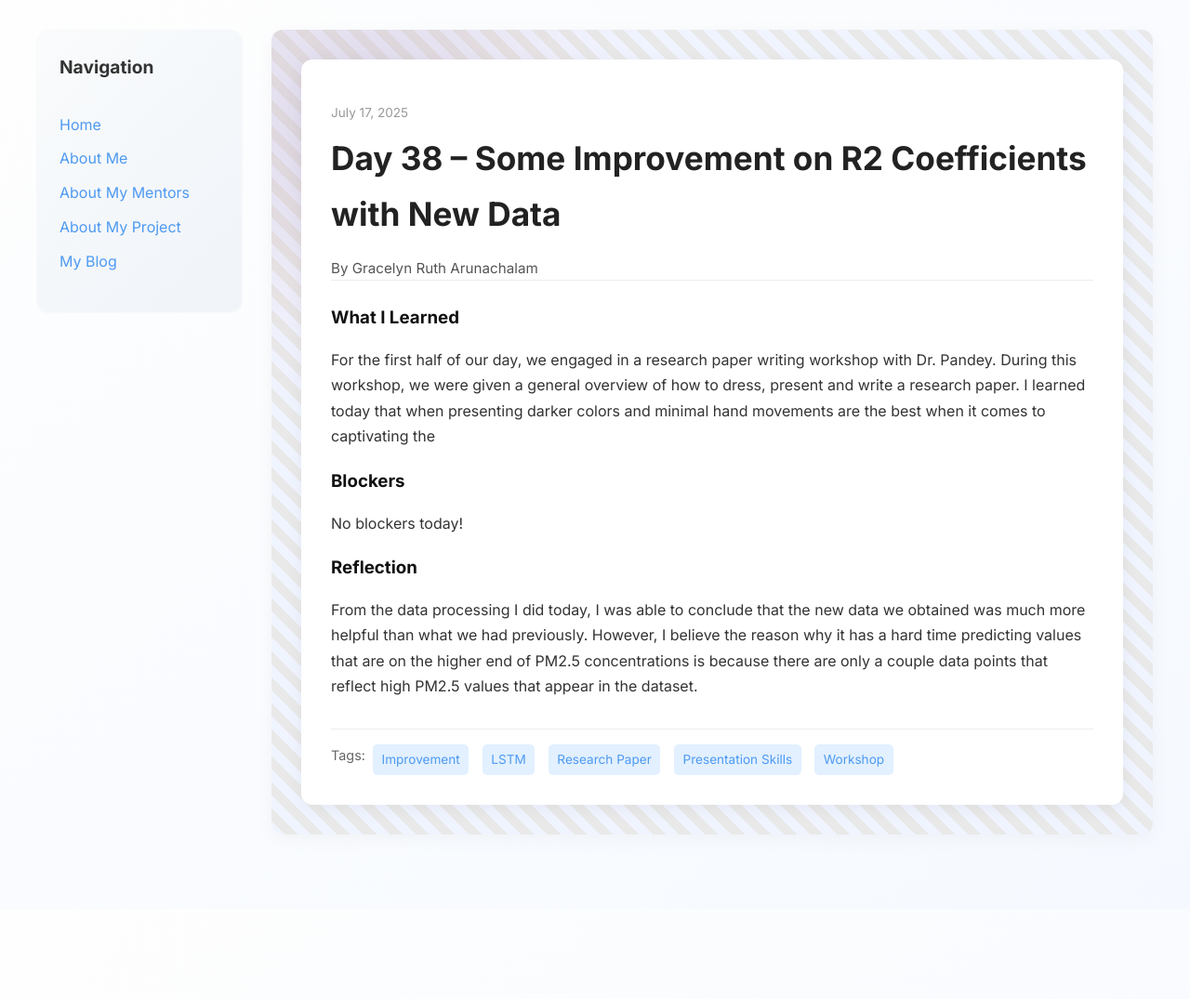
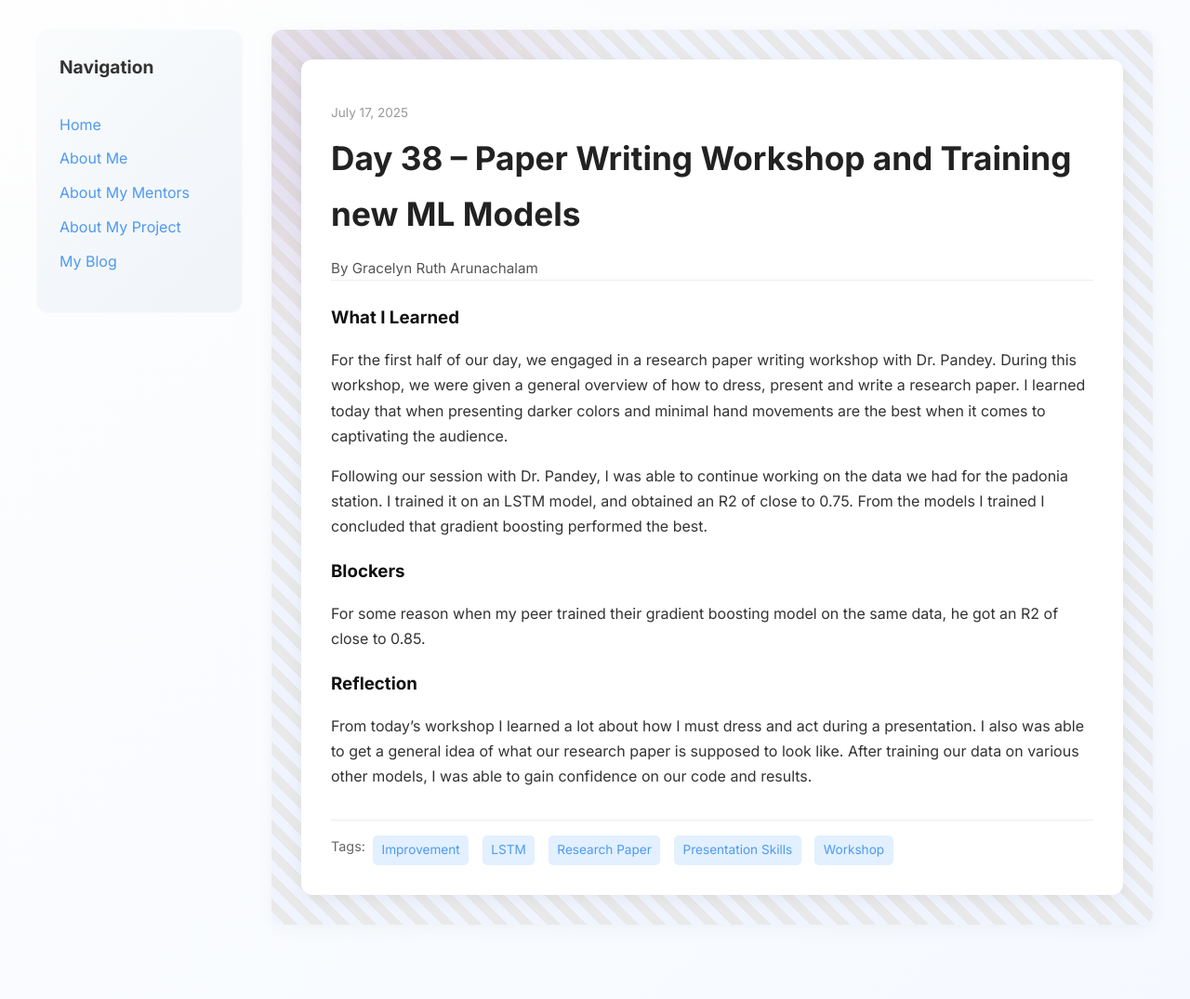
Before and after one commit to GracelynRuth/GracelynRuth.github.io, a Jekyll site: the page built from _posts/2025-07-17-day-38.md, in a window 1280 px wide. Shown: the whole page at 93% size. Built offline with Jekyll 4.4.1, drawn with Linux system fonts in a browser that asks for light colours; before the commit the page ends 978 px from its top, so only the background shows below that.

Commit message:
Update 2025-07-17-day-38.md

```diff
--- a/_posts/2025-07-17-day-38.md
+++ b/_posts/2025-07-17-day-38.md
@@ -1,17 +1,19 @@
 ---
 layout: post
-title: "Day 38 – Some Improvement on R2 Coefficients with New Data"
+title: "Day 38 – Paper Writing Workshop and Training new ML Models"
 date: 2025-07-17
 author: Gracelyn Ruth Arunachalam
 permalink: /day38.html
 tags: ["Improvement", "LSTM", "Research Paper", "Presentation Skills", "Workshop"]
 
 what_i_learned: |
-  For the first half of our day, we engaged in a research paper writing workshop with Dr. Pandey. During this workshop, we were given a general overview of how to dress, present and write a research paper. I learned today that when presenting darker colors and minimal hand movements are the best when it comes to captivating the
+  For the first half of our day, we engaged in a research paper writing workshop with Dr. Pandey. During this workshop, we were given a general overview of how to dress, present and write a research paper. I learned today that when presenting darker colors and minimal hand movements are the best when it comes to captivating the audience.
+
+  Following our session with Dr. Pandey, I was able to continue working on the data we had for the padonia station. I trained it on an LSTM model, and obtained an R2 of close to 0.75. From the models I trained I concluded that gradient boosting performed the best.
 
 blockers: |
-  No blockers today!
+  For some reason when my peer trained their gradient boosting model on the same data, he got an R2 of close to 0.85.
 
 reflection: |
-  From the data processing I did today, I was able to conclude that the new data we obtained was much more helpful than what we had previously. However, I believe the reason why it has a hard time predicting values that are on the higher end of PM2.5 concentrations is because there are only a couple data points that reflect high PM2.5 values that appear in the dataset.
+  From today's workshop I learned a lot about how I must dress and act during a presentation. I also was able to get a general idea of what our research paper is supposed to look like. After training our data on various other models, I was able to gain confidence on our code and results.
 ---
```
